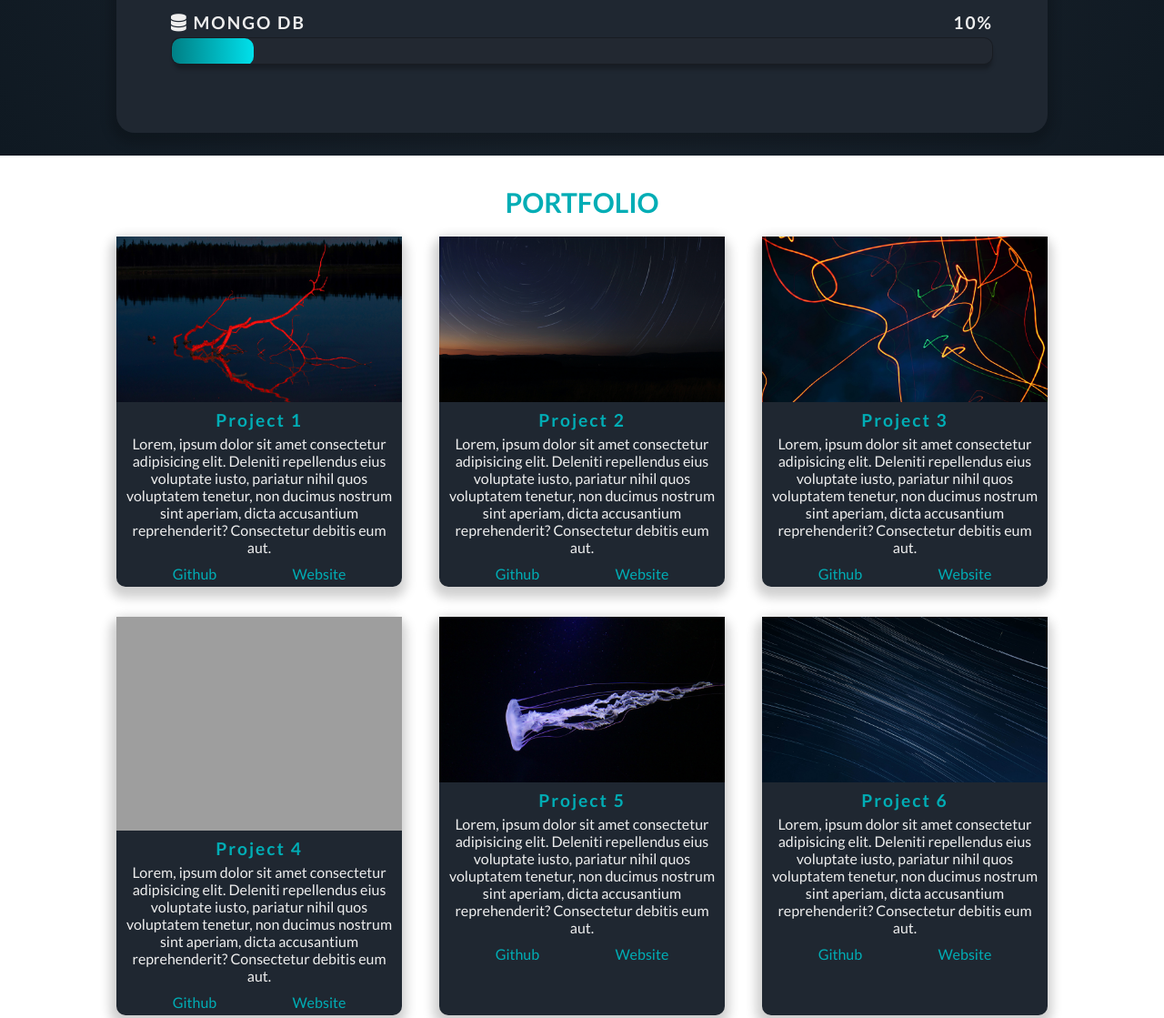
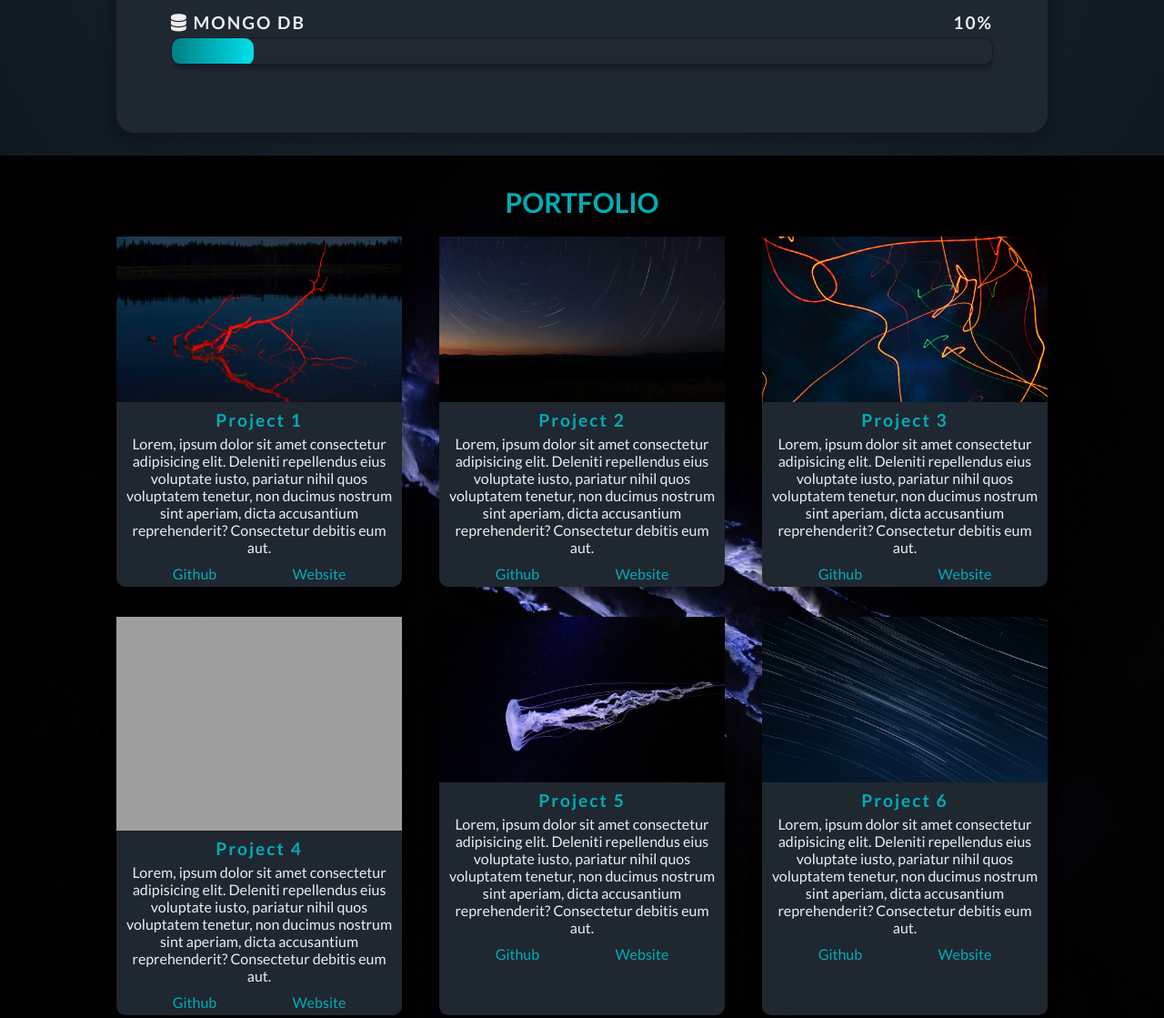
Before and after one commit to DevAnthony999/HTML-and-CSS-Websites, a plain HTML site: page index.html in a window 1280 px wide. Shown: the part 1936-3055 px from the top of the page at 91% size. Drawn offline with Linux system fonts and the light colour scheme; the site is published under a folder, as on GitHub Pages, so addresses that start at the root find nothing.

Commit message:
Add files via upload

```diff
--- a/style.css
+++ b/style.css
@@ -296,7 +296,7 @@ main {
 /* Setting up grid-content */
 #portfolio-main-container {
     padding: 1% 10%;
-    background-image: url(/assets/background.jpg);
+    background-image: url(./assets/background.jpg);
     scroll-margin-top: 4vh;
     min-height: 120vh;
     background-size: cover;
```
